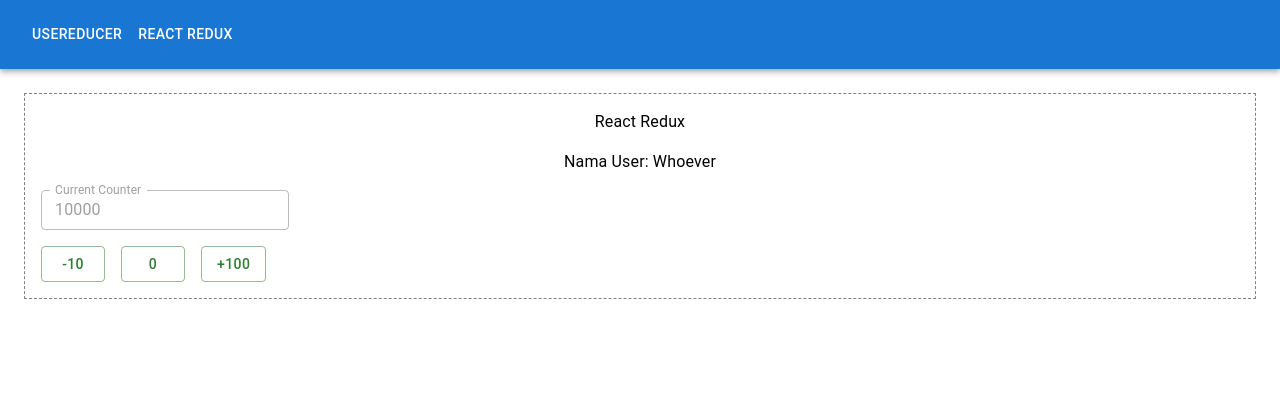
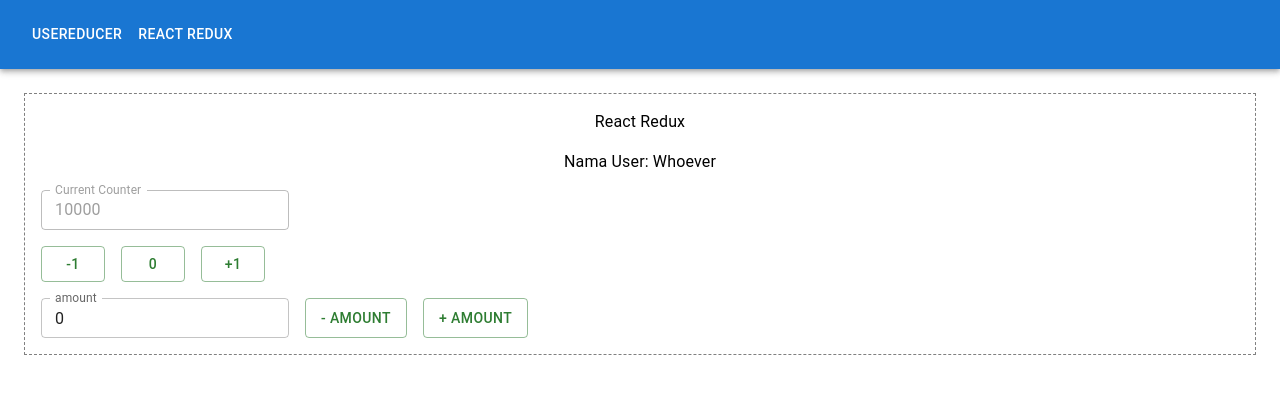
Before and after one commit to agungrg17/reactjs-project.github.io, a React (Create React App) app: page /react-redux in a window 1280 px wide. Shown: the top 394 px of the page. Built offline with nearby package versions, Linux system fonts and the light colour scheme.

Commit message:
update code counter with redux

```diff
--- a/src/containers/CounterReduxContainer.jsx
+++ b/src/containers/CounterReduxContainer.jsx
@@ -1,4 +1,4 @@
-import React from "react";
+import React, { useState } from "react";
 
 import { Box, Button, TextField, Typography } from "@mui/material";
 
@@ -13,6 +13,8 @@ const CounterReduxContainer = () => {
   const username = useSelector((state) => state.user);
   const counter = useSelector((state) => state.counter);
 
+  const [currAmount, setCurrAmount] = useState(0);
+
   // Untuk menggunakan dispatch (action) nya, kita gunakan dispatcher dari hooks useDispatch
   const dispatcher = useDispatch();
 
@@ -21,8 +23,7 @@ const CounterReduxContainer = () => {
     // jangan lupa untuk melemparkan aksi apa yang ingin dilakukan via
     // props "type"
     dispatcher({
-      type: "decrementSpec",
-      amount: 10,
+      type: "decrement",
     });
   };
 
@@ -34,8 +35,32 @@ const CounterReduxContainer = () => {
 
   const buttonIncrementOnClickHandler = () => {
     dispatcher({
+      type: "increment",
+    });
+  };
+
+  // Fungsi yang dibutuhkan untuk part 2
+  const textFieldAmountOnChangeHandler = (e) => {
+    const amountFromField = isNaN(parseInt(e.target.value))
+      ? 0
+      : parseInt(e.target.value);
+
+    setCurrAmount(amountFromField);
+  };
+
+  const buttonDecrementByAmountOnClickHandler = () => {
+    // Kita panggil dispatcher lagi !
+    dispatcher({
+      type: "decrementSpec",
+      amount: currAmount,
+    });
+  };
+
+  const buttonIncrementByAmountOnClickHandler = () => {
+    // Kita panggil dispatcher lagi !
+    dispatcher({
       type: "incrementSpec",
-      amount: 100,
+      amount: currAmount,
     });
   };
 
@@ -74,7 +99,7 @@ const CounterReduxContainer = () => {
             color="success"
             onClick={buttonDecrementOnClickHandler}
           >
-            -10
+            -1
           </Button>
           <Button
             variant="outlined"
@@ -88,7 +113,31 @@ const CounterReduxContainer = () => {
             color="success"
             onClick={buttonIncrementOnClickHandler}
           >
-            +100
+            +1
+          </Button>
+        </Box>
+
+        {/* Mari kita tambahkan Bagian baru di sini */}
+        <Box sx={{ display: "flex", gap: 2 }}>
+          <TextField
+            label="amount"
+            size="small"
+            value={currAmount}
+            onChange={textFieldAmountOnChangeHandler}
+          />
+          <Button
+            variant="outlined"
+            color="success"
+            onClick={buttonDecrementByAmountOnClickHandler}
+          >
+            - Amount
+          </Button>
+          <Button
+            variant="outlined"
+            color="success"
+            onClick={buttonIncrementByAmountOnClickHandler}
+          >
+            + Amount
           </Button>
         </Box>
       </Box>
```
